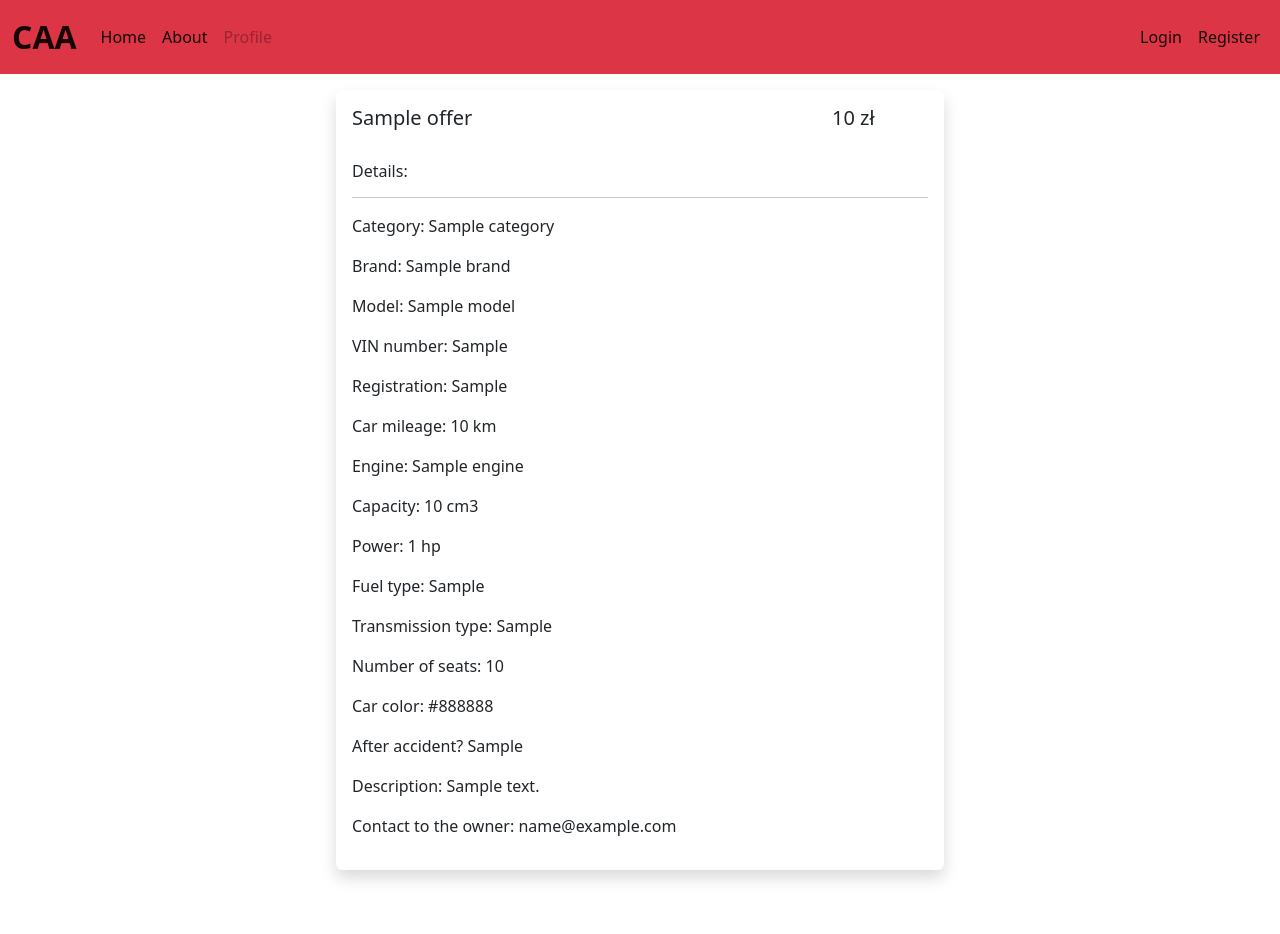
After one commit to Camil458/CAA, a Flask app: page /offer/1 in a window 1280 px wide. The commit adds this page. Run offline with Flask 2, Linux system fonts and the light colour scheme; tables that the repository leaves empty hold one stand-in row (values such as "Sample post"); parts of the project's set-up code (start-up, migrations or seed data) failed here and were passed over.

Commit message:
Offers details

```diff
--- a/app/app.py
+++ b/app/app.py
@@ -46,6 +46,9 @@ def create_app():
     from app.views.profile import bp as bp_profile
     app.register_blueprint(bp_profile)
 
+    from app.views.offer import bp as bp_offer
+    app.register_blueprint(bp_offer)
+
     with app.app_context():
         db.create_all()
 
--- a/app/templates/index.html
+++ b/app/templates/index.html
@@ -32,7 +32,7 @@
     <br/>
     {% for offer in offers %}
         <div class="shadow p-3 mb-5 bg-body rounded">
-            <h5>{{ offer.title }}</h5>
+            <a style="text-decoration: none; color: black" href="/offer/{{ offer.id }}"><h5>{{ offer.title }}</h5></a>
             <div class="d-flex">
                 <div class="col-10">
                         {{ offer.brand }}
--- /dev/null
+++ b/app/templates/offer.html
@@ -0,0 +1,34 @@
+{% extends 'base.html' %}
+{% block body %}
+    <div class="shadow p-3 mb-5 bg-body rounded">
+        <div class="d-flex">
+            <div class="col-10">
+                <h5>{{ offer.title }}</h5>
+            </div>
+            <div class="sm-2 ml-auto">
+                <h5>{{ offer.price }} zł</h5>
+            </div>
+        </div>
+        <br/>
+        <div>
+        <h6>Details:</h6>
+        <hr>
+        <p>Category:                {{ offer.category }}</p>
+        <p>Brand:                   {{ offer.brand }}</p>
+        <p>Model:                   {{ offer.model }}</p>
+        <p>VIN number:              {{ offer.vin }}</p>
+        <p>Registration:            {{ offer.reg }}</p>
+        <p>Car mileage:             {{ offer.mileage }} km</p>
+        <p>Engine:                  {{ offer.engine_name }}</p>
+        <p>Capacity:                {{ offer.engine_capacity }} cm3</p>
+        <p>Power:                   {{ offer.engine_power }} hp</p>
+        <p>Fuel type:               {{ offer.engine_fuel }}</p>
+        <p>Transmission type:       {{ offer.transmission }}</p>
+        <p>Number of seats:         {{ offer.num_of_seats }}</p>
+        <p>Car color:               {{ offer.color }}</p>
+        <p>After accident?          {{ offer.accident }}</p>
+        <p>Description:             {{ offer.description }}</p>
+        <p>Contact to the owner:    {{ offer.owner }}</p>
+        </div>
+    </div>
+{% endblock %}
--- /dev/null
+++ b/app/views/offer.py
@@ -0,0 +1,41 @@
+from flask import Blueprint, render_template
+
+from app.models import *
+
+bp = Blueprint('offer', __name__)
+
+
+@bp.route('/offer/<string:offer_id>', methods=['GET'])
+def get_offer(offer_id: int):
+    offer = Offer.query.filter_by(id=offer_id).first()
+    car = Car.query.filter_by(id=offer.car_id).first()
+    brand = Brand.query.filter_by(bid=car.bid).first()
+    model = Model.query.filter_by(mid=car.mid).first()
+    category = Category.query.filter_by(cid=car.mid).first()
+    engine = Engine.query.filter_by(eid=car.eid).first()
+    user = User.query.filter_by(id=offer.user_id).first()
+
+    _offer = {
+        "title": offer.title,
+        "price": offer.price,
+        "category": category.name,
+        "brand": brand.name,
+        "model": model.name,
+        "vin": car.vin,
+        "reg": car.reg,
+        "year": car.year,
+        "mileage": car.mileage,
+        "engine_name": engine.name,
+        "engine_capacity": engine.capacity,
+        "engine_power": engine.power,
+        "engine_fuel": engine.fuel,
+        "transmission": car.transmission,
+        "num_of_seats": car.num_of_seats,
+        "color": car.color,
+        "accident": car.accident,
+        "country": car.country,
+        "description": car.desc,
+        "owner": user.email
+    }
+
+    return render_template('offer.html', offer=_offer)
```
